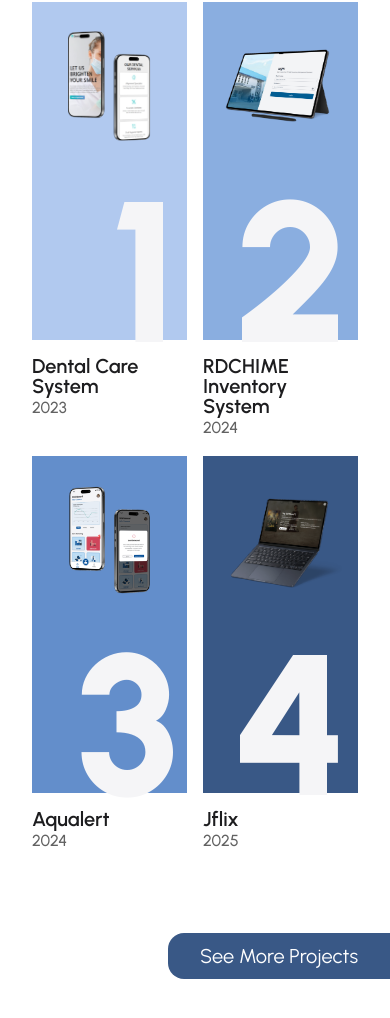
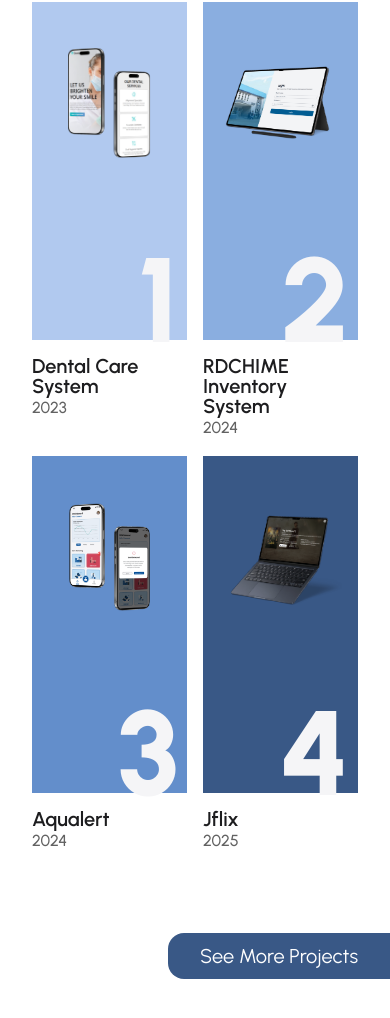
Before and after one commit to mrkjshcabute/josh-cabute, a React (Vite) app: page / in a window 390 px wide. Shown: the part 2312-3330 px from the top of the page. Built offline with nearby package versions, Linux system fonts and the light colour scheme; a web font is replaced by a local one.

Commit message:
added white bg to dialog

```diff
--- a/src/pages/Home.jsx
+++ b/src/pages/Home.jsx
@@ -176,10 +176,10 @@ const Home = () => {
                     <div key={project.id} className='space-y-4'>
                         <div className={`h-[40vh] md:h-[60vh] relative flex flex-col justify-between px-4 ${bgColors[project.id] || 'bg-[#CCCCCC]'}`}>
                             <div className='flex justify-center mb-8' onClick={() => document.getElementById(project.id).showModal()}>
-                                <img src={project.featuredPhoto} className='w-[40vw] h-[20vh] md:h-[40vh]'/>
+                                <img src={project.featuredPhoto} className='w-[40vw] h-[24vh] md:h-[40vh]'/>
                                 <ProjectDialog project={project}/>
                             </div>
-                            <h2 className='text-right text-[#F5F5F7] font-extrabold text-[200px] leading-none absolute -bottom-8 right-2'>{project.id}</h2>
+                            <h2 className='text-right text-[#F5F5F7] font-extrabold text-[120px] md:text-[200px] leading-none absolute -bottom-5 md:-bottom-8 right-2'>{project.id}</h2>
                         </div>
                         <div>
                             <h2 className='text-[#1D1D1F] font-semibold text-[20px] leading-none'>{project.title}</h2>
--- a/src/pages/components/ProjectDialog.jsx
+++ b/src/pages/components/ProjectDialog.jsx
@@ -2,12 +2,12 @@ import React from 'react'
 
 const ProjectDialog = ({ project }) => {
   return (
-    <dialog id={project.id} className="modal backdrop-blur-sm bg-white">
+    <dialog id={project.id} className="modal backdrop-blur-sm">
       <div className="modal-box p-0 h-[60vh] max-w-2xl">
         <form method="dialog">
           <button className="btn btn-sm btn-circle btn-ghost absolute right-2 top-2">✕</button>
         </form>
-        <div className='grid grid-cols-2 h-[60vh] gap-4'>
+        <div className='grid grid-cols-2 h-[60vh] gap-4 bg-[#F5F5F7]'>
           <div className="h-full flex-shrink-0">
             <img src={project.display} className='h-full w-full object-cover' />
           </div>
```
